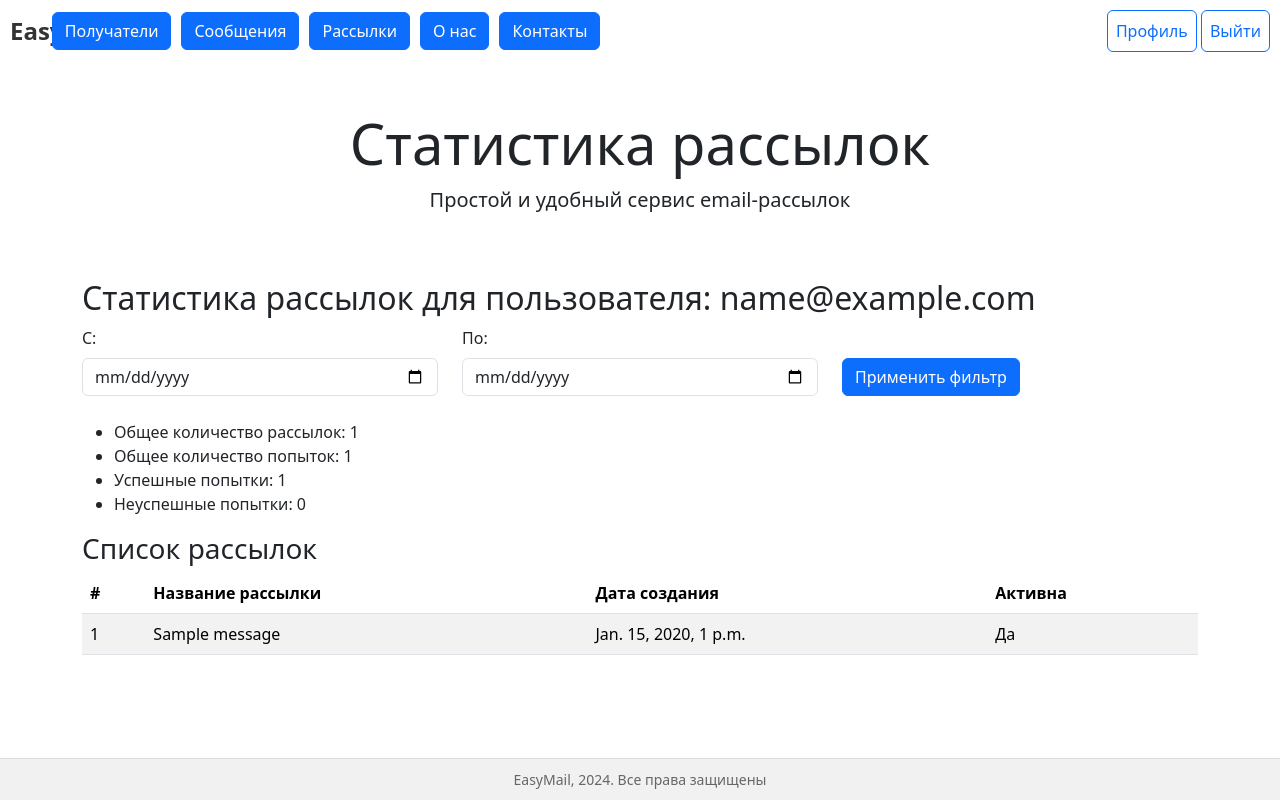
After one commit to valentinaovsianik/mailing_kursovik, a Django app: page /mailing/stats/ in a window 1280 px wide. The commit adds this page. Run offline with Django 5.2, Linux system fonts and the light colour scheme; a user stored in the database is signed in; tables that the repository leaves empty hold one stand-in row (values such as "Sample post"); some libraries are stand-ins or nearby versions.

Commit message:
Добавлены страницы попыток рассылки статистике по рассылкам

```diff
--- /dev/null
+++ b/mailing/templates/mailing/mailing_stats.html
@@ -0,0 +1,57 @@
+{% extends 'mailing/base.html' %}
+
+{% block title %}Статистика рассылок{% endblock %}
+{% block header %}Статистика рассылок{% endblock %}
+{% block content %}
+<div class="container mt-4">
+    <h2>Статистика рассылок для пользователя: {{ request.user.email }}</h2>
+    <form method="get" class="row mb-4">
+        <div class="col-md-4">
+            <label for="start_date" class="form-label">С:</label>
+            <input type="date" id="start_date" name="start_date" class="form-control" value="{{ start_date }}">
+        </div>
+        <div class="col-md-4">
+            <label for="end_date" class="form-label">По:</label>
+            <input type="date" id="end_date" name="end_date" class="form-control" value="{{ end_date }}">
+        </div>
+        <div class="col-md-4 d-flex align-items-end">
+            <button type="submit" class="btn btn-primary">Применить фильтр</button>
+        </div>
+    </form>
+
+    <!-- Общая статистика -->
+    <ul>
+        <li>Общее количество рассылок: {{ total_mailings }}</li>
+        <li>Общее количество попыток: {{ total_attempts }}</li>
+        <li>Успешные попытки: {{ successful_attempts }}</li>
+        <li>Неуспешные попытки: {{ failed_attempts }}</li>
+    </ul>
+
+    <!-- Список рассылок -->
+    <h3>Список рассылок</h3>
+    <table class="table table-striped">
+        <thead>
+            <tr>
+                <th>#</th>
+                <th>Название рассылки</th>
+                <th>Дата создания</th>
+                <th>Активна</th>
+            </tr>
+        </thead>
+        <tbody>
+            {% for mailing in user_mailings %}
+            <tr>
+                <td>{{ forloop.counter }}</td>
+                <td>{{ mailing.message.subject }}</td>
+                <td>{{ mailing.send_time_start }}</td>
+                <td>{{ mailing.is_active|yesno:"Да,Нет" }}</td>
+            </tr>
+            {% empty %}
+            <tr>
+                <td colspan="4" class="text-center">Нет доступных рассылок.</td>
+            </tr>
+            {% endfor %}
+        </tbody>
+    </table>
+</div>
+{% endblock %}
--- a/mailing/urls.py
+++ b/mailing/urls.py
@@ -4,7 +4,7 @@ from . import views
 from .views import (AboutView, ContactsView, MailingAttemptListView, MailingCreateView, MailingDeleteView,
                     MailingDetailView, MailingListView, MailingSendView, MailingUpdateView, MessageCreateView,
                     MessageDeleteView, MessageDetailView, MessageListView, MessageUpdateView, RecipientCreateView,
-                    RecipientDeleteView, RecipientDetailView, RecipientListView, RecipientUpdateView)
+                    RecipientDeleteView, RecipientDetailView, RecipientListView, RecipientUpdateView, MailingDisableView, UserMailingStatsView)
 
 app_name = "mailing"
 
@@ -29,4 +29,6 @@ urlpatterns = [
     path("mailings/<int:pk>/delete/", MailingDeleteView.as_view(), name="mailing_delete"),
     path("mailing/<int:pk>/send/", MailingSendView.as_view(), name="mailing_send"),
     path("attempts/", MailingAttemptListView.as_view(), name="mailing_attempt_list"),
+    path("<int:pk>/disable/", MailingDisableView.as_view(), name='mailing_disable'),
+    path("stats/", UserMailingStatsView.as_view(), name="mailing_stats"),
 ]
--- a/mailing/views.py
+++ b/mailing/views.py
@@ -2,16 +2,19 @@ from django.contrib import messages
 from django.http import JsonResponse
 from django.contrib.auth.mixins import LoginRequiredMixin, UserPassesTestMixin
 from django.http import HttpResponseRedirect
-from django.shortcuts import get_object_or_404, render
+from django.shortcuts import get_object_or_404, render, redirect
 from django.urls import reverse, reverse_lazy
 from django.utils.decorators import method_decorator
 from django.views.decorators.cache import cache_page
+from django.contrib.auth.decorators import permission_required
 from django.views.generic import CreateView, DeleteView, DetailView, ListView, TemplateView, UpdateView, View
+
 
 from mailing.services import process_mailing
 
 from .forms import MailingForm, MessageForm, RecipientForm
 from .models import Mailing, MailingAttempt, Message, Recipient
+from django.db.models import Count, Q
 
 
 class ManagerRequiredMixin(UserPassesTestMixin):
@@ -42,7 +45,8 @@ class AboutView(TemplateView):
 class ContactsView(TemplateView):
     template_name = "mailing/contacts.html"
 
-    @method_decorator(cache_page(60 * 15))  # Кэширование на 15 минут
+     # Кэширование на 15 минут
+    @method_decorator(cache_page(60 * 15))
     def dispatch(self, *args, **kwargs):
         return super().dispatch(*args, **kwargs)
 
@@ -248,7 +252,7 @@ class MailingDetailView(DetailView):
         return super().dispatch(*args, **kwargs)
 
 
-@method_decorator(cache_page(60 * 15), name="dispatch")  # Кэширует на 15 минут
+@method_decorator(cache_page(60 * 5), name="dispatch")  # Кэширует на 5 минут
 class MailingListView(LoginRequiredMixin, ListView):
     model = Mailing
     template_name = "mailing/mailing_list.html"
@@ -262,6 +266,10 @@ class MailingListView(LoginRequiredMixin, ListView):
     def get_context_data(self, **kwargs):
         context = super().get_context_data(**kwargs)
         context["is_manager"] = self.request.user.groups.filter(name="Менеджер").exists()
+        # Передаем данные о количестве активных рассылок
+        context["active_mailings_count"] = Mailing.objects.filter(is_active=True).count()
+        # Передаем данные о количестве завершенных рассылок (по статусу)
+        context["finished_mailings_count"] = Mailing.objects.filter(status="finished").count()
         return context
 
 
@@ -320,27 +328,87 @@ class MailingSendView(LoginRequiredMixin, View):
         return HttpResponseRedirect(reverse("mailing:mailing_list"))
 
 
+class MailingDisableView(LoginRequiredMixin, View):
+    def post(self, request, pk, *args, **kwargs):
+        if not request.user.groups.filter(name="Менеджер").exists():
+            return HttpResponseForbidden("Вы не имеете права отключать рассылки.")
+
+        # Если пользователь менеджер, выполняем отключение рассылки
+        mailing = Mailing.objects.get(pk=pk)
+        if mailing.is_active:
+            mailing.is_active = False
+            mailing.save()
+        return HttpResponseRedirect(reverse("mailing:mailing_list"))
+
+
 # Представления для модели MailingAttempt
-class MailingAttemptListView(LoginRequiredMixin, ManagerRequiredMixin, ListView):
+class MailingAttemptListView(LoginRequiredMixin, ListView):
     model = MailingAttempt
     template_name = "mailing/mailing_attempt_list.html"
     context_object_name = "attempts"
 
     def get_context_data(self, **kwargs):
         context = super().get_context_data(**kwargs)
-        user = self.request.user
 
-        context["is_manager"] = user.groups.filter(name="Менеджер").exists()
-        context["is_creator"] = user.groups.filter(name="Пользователь-создатель").exists()
+        context["is_manager"] = self.request.user.groups.filter(name="Менеджер").exists()
+        return context
 
-        return context
 
     def get_queryset(self):
         user = self.request.user
-        queryset = MailingAttempt.objects.filter(mailing__owner=user)
+        # Менеджер видит все попытки, пользователь только свои
+        if user.groups.filter(name="Менеджер").exists():
+            queryset = MailingAttempt.objects.all()
+        else:
+            queryset = MailingAttempt.objects.filter(mailing__owner=user)
 
         mailing_id = self.kwargs.get("mailing_id")
         if mailing_id:
             queryset = queryset.filter(mailing_id=mailing_id)
 
         return queryset
+
+
+@permission_required("mailing.disable_mailing")
+def toggle_mailing_status(request, mailing_id): # Отключение рассылки
+    mailing = get_object_or_404(Mailing, pk=mailing_id)
+    mailing.is_active = not mailing.is_active
+    mailing.save()
+    return redirect("mailing: mailing_list")  # Перенаправление на список рассылок
+
+
+# Представление для статистики по пользователю
+class UserMailingStatsView(TemplateView):
+    template_name = "mailing/mailing_stats.html"
+
+    def get_context_data(self, **kwargs):
+        context = super().get_context_data(**kwargs)
+        user = self.request.user
+
+        # Получаем параметры из GET-запроса
+        start_date = self.request.GET.get("start_date")
+        end_date = self.request.GET.get("end_date")
+
+        # Фильтруем по пользователю и дате
+        mailings = Mailing.objects.filter(owner=user)
+        if start_date:
+            mailings = mailings.filter(send_time_start__date__gte=start_date)
+        if end_date:
+            mailings = mailings.filter(send_time_start__date__lte=end_date)
+
+        # Подсчёты
+        mailings = mailings.annotate(
+            total_attempts=Count("attempts"),
+            successful_attempts=Count("attempts", filter=Q(attempts__status="success")),
+            failed_attempts=Count("attempts", filter=Q(attempts__status="failed")),
+        )
+
+        # Итоговые данные
+        context.update({
+            "total_mailings": mailings.count(),
+            "total_attempts": sum(mailing.total_attempts for mailing in mailings),
+            "successful_attempts": sum(mailing.successful_attempts for mailing in mailings),
+            "failed_attempts": sum(mailing.failed_attempts for mailing in mailings),
+            "user_mailings": mailings,
+        })
+        return context
```
Also changed, not shown: mailing/templates/mailing/mailing_attempt_list.html (+20 -7 lines).
